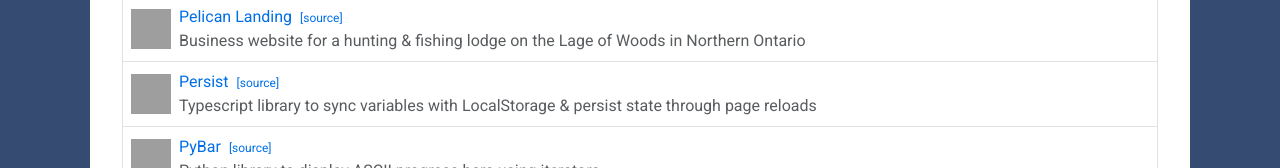
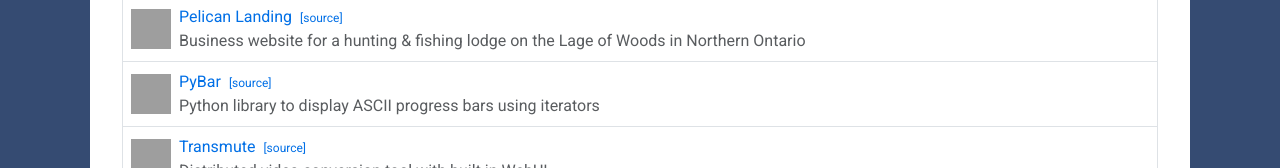
Before and after one commit to ztimson/zakscode, a Vue app: page / in a window 1280 px wide. Shown: the part 2706-2874 px from the top of the page. Built offline with nearby package versions, Linux system fonts and the light colour scheme; no server answers; grey boxes are pictures that could not be loaded.

Commit message:
Update src/views/Home.vue

```diff
--- a/src/views/Home.vue
+++ b/src/views/Home.vue
@@ -17,9 +17,9 @@
 	{name: 'ETF Demo', icon: 'https://git.zakscode.com/repo-avatars/0709db0c51d295d2d29b709865bd95f26e351f72a5c993ca63cd9ec4b4a07f43', link: 'https://etf.zakscode.com', source: 'https://git.zakscode.com/ztimson/etf-demo', description: 'Compare CSV files containing "Electronically Traded Funds" data (Check source for CSV files)'},
 	{name: 'Legio 30', icon: 'https://git.zakscode.com/repo-avatars/f66e3d6f5ff4646b45e859f6bf00c0e0de0621d8a45a47481d53d67b67700f2a', link: 'https://legio-30.org', source: 'https://git.zakscode.com/ztimson/legio-30', description: 'Website for a non-profit Roman re-enactment group from Southern Ontario'},
 	{name: 'Pelican Landing', icon: 'https://git.zakscode.com/ztimson/pelican-landing/raw/branch/develop/src/assets/logo.png', link: 'https://pelican-landing.zakscode.com', source: 'https://git.zakscode.com/ztimson/pelican-landing', description: 'Business website for a hunting & fishing lodge on the Lage of Woods in Northern Ontario '},
-	{name: 'Persist', icon: 'https://git.zakscode.com/repo-avatars/89f6c36caf75762ed9f7f98b69044b7db30da5230be7c5cea54f8a1158f1669a', link: 'https://www.npmjs.com/package/@ztimson/persist', source: 'https://git.zakscode.com/ztimson/persist', description: 'Typescript library to sync variables with LocalStorage & persist state through page reloads'},
 	{name: 'PyBar', icon: 'https://git.zakscode.com/repo-avatars/002f97340c2781ccfa5d09fde97403fd499c39a9ad5675dc0edf05a8396e9ac5', link: 'https://git.zakscode.com/ztimson/py-bar', source: 'https://git.zakscode.com/ztimson/py-bar', description: 'Python library to display ASCII progress bars using iterators'},
 	{name: 'Transmute', icon: 'https://git.zakscode.com/repo-avatars/b497daaf22a214fe6d6cc35b8ec217cd22401b668dff93dcfcc7557bd8a46d96', link: 'https://git.zakscode.com/ztimson/transmute', source: 'https://git.zakscode.com/ztimson/transmute', description: 'Distributed video conversion tool with built in WebUI'},
+	{name: 'Var-Persist', icon: 'https://git.zakscode.com/repo-avatars/89f6c36caf75762ed9f7f98b69044b7db30da5230be7c5cea54f8a1158f1669a', link: 'https://www.npmjs.com/package/var-persist', source: 'https://git.zakscode.com/ztimson/var-persist', description: 'TypeScript library to sync variables with localStorage'},
 	{name: 'ZaksCode', icon: 'https://git.zakscode.com/repo-avatars/590279cb4b176c6a7924364c7b0ef78afa80696703abe5bef8d9ce7e12477f3d', link: 'https://zakscode.com', source: 'https://git.zakscode.com/ztimson/zakscode', description: 'Source code for this website, ZaksCode.com'},
 ];
 
```
